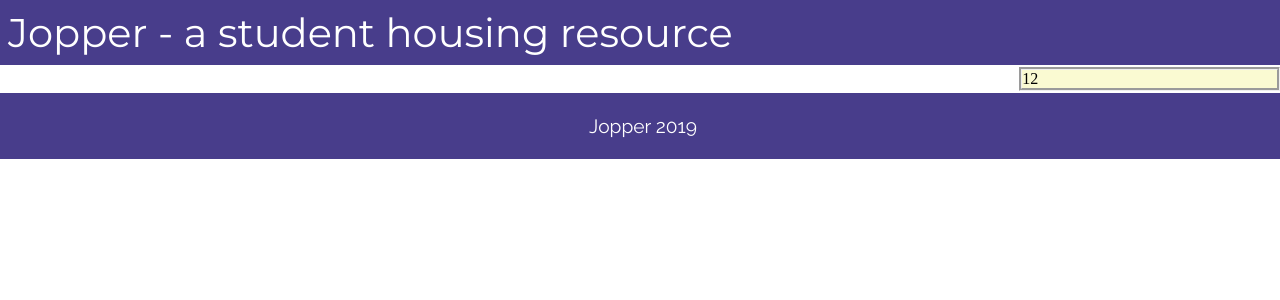
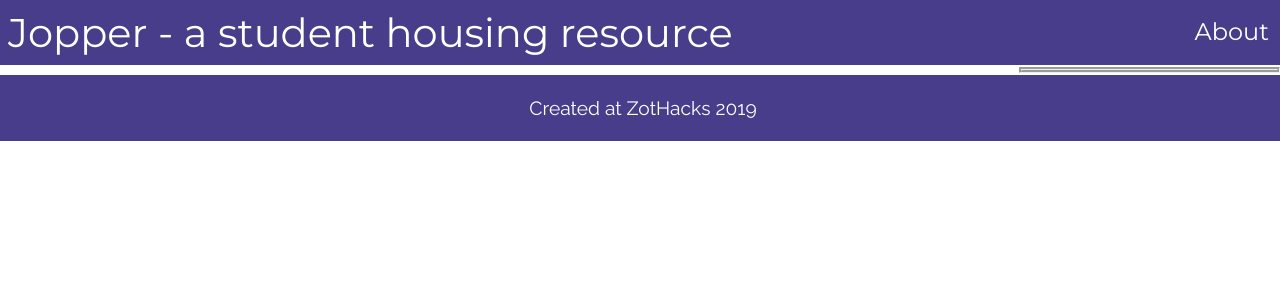
Before and after one commit to zrschool/ZotHacks2019, a Python web app: template templates/main.html in a window 1280 px wide. Shown: the top 300 px of the page. Run offline with Jinja, Linux system fonts and the light colour scheme; the template is opened without the code that fills it, so the values that code supplies are empty; grey boxes are pictures that could not be loaded.

Commit message:
updated css and html again

```diff
--- a/stylesheets/main.css
+++ b/stylesheets/main.css
@@ -2,9 +2,19 @@
   padding: 0;
   margin: 65px 0px 0px;
 }
+h1 {
+  font-size: 185%;
+  font-family: 'Montserrat:400', sans-serif;
+}
 p {
   font-family: 'Raleway', sans-serif;
   font-size: 120%;
+}
+#abtpg {
+  font-size: 60%;
+  float:right;
+  padding: 2px;
+  margin: 7px 17px 2px 0px;
 }
 
 #content {
@@ -23,16 +33,22 @@
   width: 100%;
 
 }
+a:link, a:visited, a:hover, a:active {
+  text-decoration: none;
+  color: white;
+
+}
 
 #left-column {
   width: 80%;
+
 }
-
 #right-column {
   width: 20%;
   background-color: LightGoldenRodYellow;
   border-style: groove;
   margin: 2px 0px 2px 0px;
+  background-image: url(https://i.imgur.com/7F4AwHg.png);
 }
 
 .housing-option {
@@ -53,10 +69,7 @@
   max-width: 300px;
 
 }
-h1 {
-  font-size: 185%;
-  font-family: 'Raleway', sans-serif;
-}
+
 
 .footer {
   padding: 3px;
--- a/templates/main.html
+++ b/templates/main.html
@@ -9,7 +9,11 @@
   </head>
   <body>
     <div id="header">
-      Jopper - a student housing resource
+
+      <a href="/">Jopper - a student housing resource</a>
+      <div id="abtpg">
+        <a href="about-page">About</a>
+      </div>
     </div>
 
     <div id="content">
@@ -26,17 +30,20 @@
           </div>
         </div>
         {% endfor %}
+      </div>
+
+      <div id="right-column">
 
       </div>
-      <div id="right-column">
-        12
-      </div>
+
     </div>
 
     <div class="footer">
       <p>
-        Jopper 2019
-      <p>
+          Created at ZotHacks 2019
+      </p>
+
+  </div>
     </div>
 
   </body>
```
Also changed, not shown: templates/about-page.html (added, +17 -0 lines).
